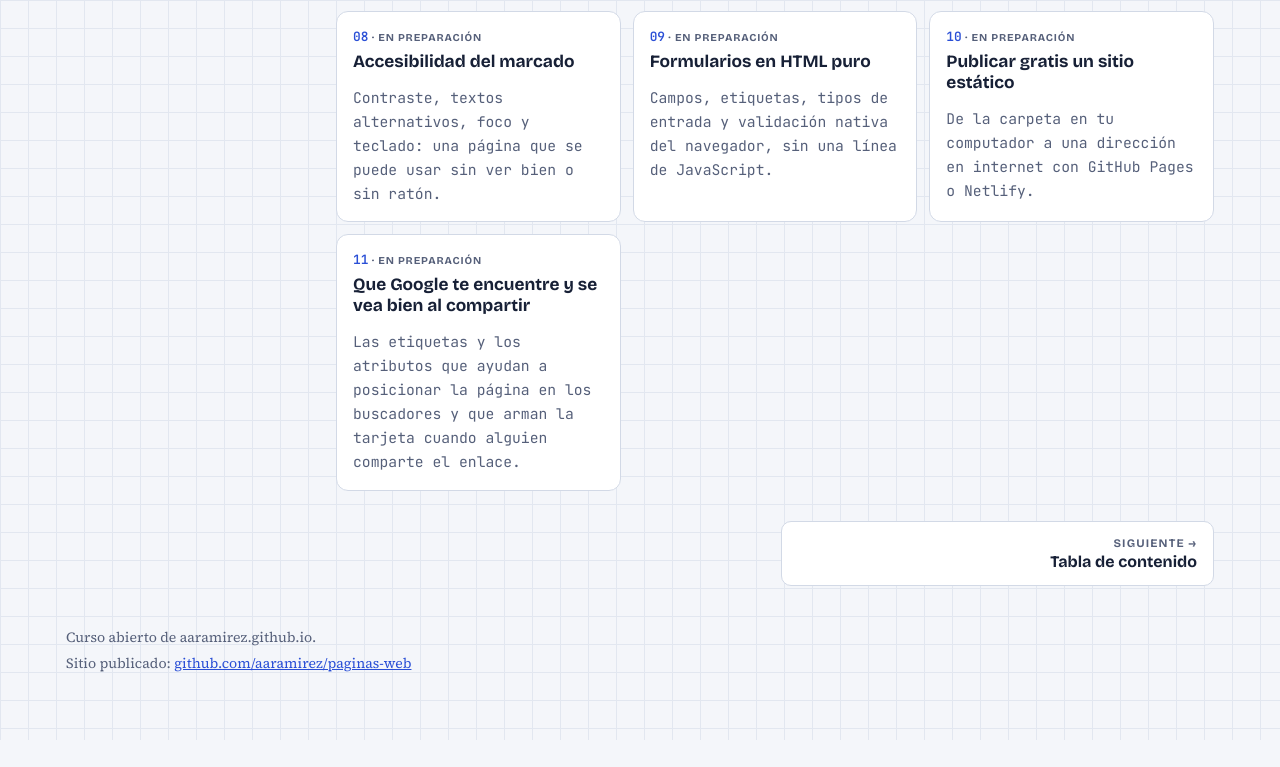
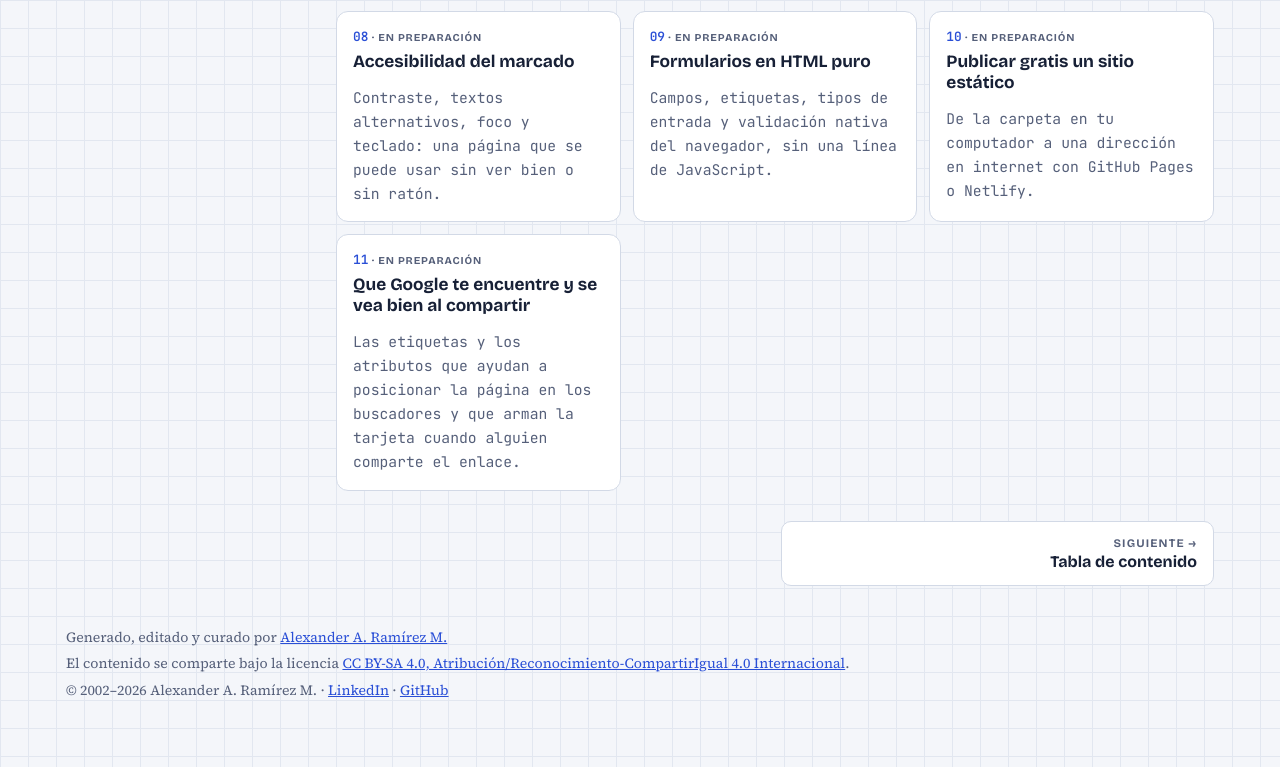
Before and after one commit to aaramirez/paginas-web, a plain HTML site: page index.html in a window 1280 px wide. Shown: the part 1960-2727 px from the top of the page. Before the commit the page ends 2700 px from the top, so only its background shows below. Drawn offline with nearby package versions, Linux system fonts and the light colour scheme.

Commit message:
Pie común: autoría, licencia CC BY-SA 4.0 y año que se actualiza solo

```diff
--- a/index.html
+++ b/index.html
@@ -81,7 +81,7 @@ height="0" width="0" style="display:none;visibility:hidden"></iframe></noscript>
 <nav class="pager" id="pager" aria-label="Capítulo anterior y siguiente"></nav>
 </main>
 </div>
-<footer><span>Curso abierto de aaramirez.github.io.</span><span>Sitio publicado: <a href="https://github.com/aaramirez/paginas-web" target="_blank" rel="noopener">github.com/aaramirez/paginas-web</a></span></footer>
+<footer><span>Generado, editado y curado por <a href="https://www.linkedin.com/in/alexander-ramirez-morales/" target="_blank" rel="noopener">Alexander A. Ramírez M.</a></span><span>El contenido se comparte bajo la licencia <a href="https://creativecommons.org/licenses/by-sa/4.0/deed.es" target="_blank" rel="noopener">CC BY-SA 4.0, Atribución/Reconocimiento-CompartirIgual 4.0 Internacional</a>.</span><span>© 2002–<span data-anio>2026</span> Alexander A. Ramírez M. · <a href="https://www.linkedin.com/in/alexander-ramirez-morales/" target="_blank" rel="noopener">LinkedIn</a> · <a href="https://github.com/aaramirez" target="_blank" rel="noopener">GitHub</a></span><script>document.querySelectorAll('[data-anio]').forEach(function (e) { e.textContent = new Date().getFullYear(); });</script></footer>
 </div>
 <script src="assets/lab.js"></script>
 </body>
```
Also changed, not shown: temario.html (+1 -1 lines).
